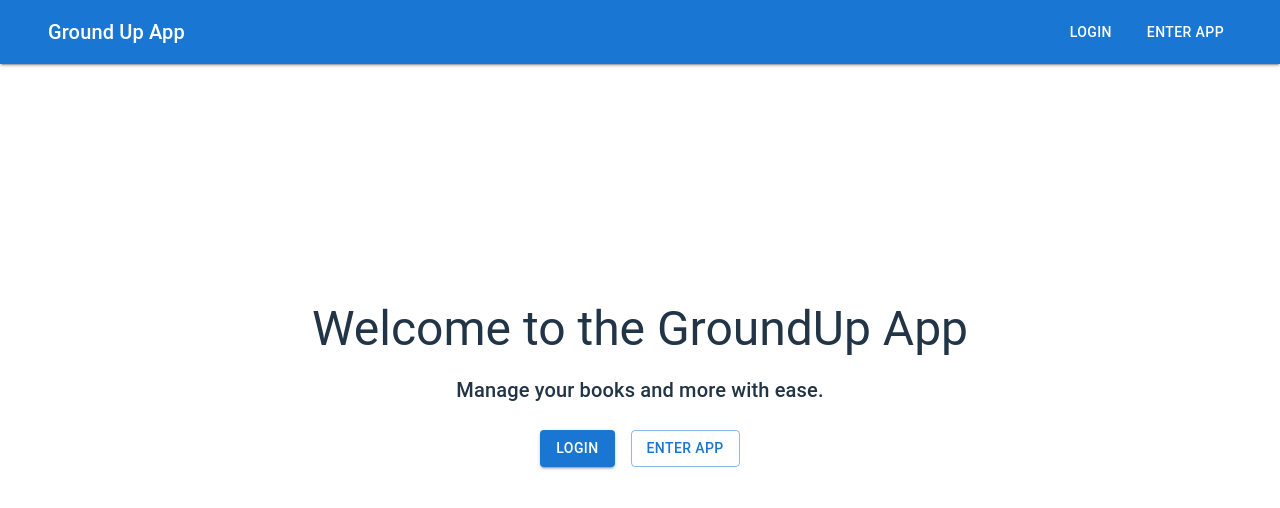
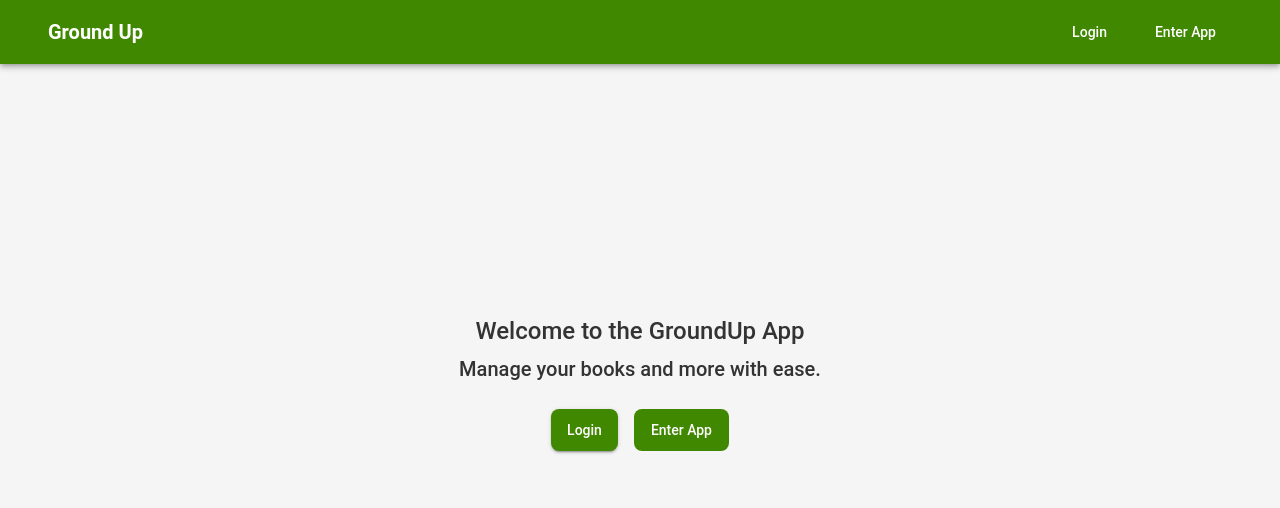
Before and after one commit to rsbst23/groundup.ui, a React (Vite) app: page / in a window 1280 px wide. Shown: the top 508 px of the page. Built offline with nearby package versions, Linux system fonts and the light colour scheme.

Commit message:
Continuing with foundational items, layout, styles, etc.

```diff
--- a/src/components/layouts/ApplicationLayout.jsx
+++ b/src/components/layouts/ApplicationLayout.jsx
@@ -3,21 +3,30 @@ import { Box, CssBaseline } from "@mui/material";
 import Sidebar from "../navigation/Sidebar";
 import TopBar from "../navigation/TopBar";
 
+const drawerWidth = 240;
+const topBarHeight = 64; // Default height for MUI AppBar
+
 const ApplicationLayout = () => {
     return (
-        <Box sx={{ display: "flex", flexDirection: "column", width: "100vw", height: "100vh" }}>
+        <Box sx={{ display: "flex", width: "100vw", height: "100vh" }}>
             <CssBaseline />
 
-            {/* TopBar should be above everything */}
-            <TopBar />
+            {/* TopBar (Fixed at Top) */}
+            <TopBar sx={{ width: `calc(100% - ${drawerWidth}px)`, ml: `${drawerWidth}px` }} />
 
-            {/* Sidebar and main content in a flex container */}
-            <Box sx={{ display: "flex", flexGrow: 1 }}>
-                <Sidebar />
+            {/* Sidebar (Fixed Below TopBar) */}
+            <Sidebar />
 
-                <Box component="main" sx={{ flexGrow: 1, p: 3 }}>
-                    <Outlet /> {/* This loads the page content */}
-                </Box>
+            {/* Main Content Area (Ensures Sidebar Doesn't Overlap) */}
+            <Box
+                component="main"
+                sx={{
+                    flexGrow: 1,
+                    p: 3,
+                    mt: `${topBarHeight}px`, // Pushes down to make space for TopBar
+                }}
+            >
+                <Outlet /> {/* Renders the current page content */}
             </Box>
         </Box>
     );
--- a/src/components/navigation/MainNav.jsx
+++ b/src/components/navigation/MainNav.jsx
@@ -3,18 +3,17 @@ import { Link } from "react-router-dom";
 
 const MainNav = () => {
     return (
-        <AppBar position="static" sx={{ width: "100%", boxShadow: 2, bgcolor: "primary.main" }}>
-            {/* Constrains content inside a full-width AppBar */}
+        <AppBar position="static" sx={{ color: "#ffffff", bgcolor: "primary.main" }}>
             <Container maxWidth="xl">
-                <Toolbar sx={{ display: "flex", justifyContent: "space-between" }}>
+                <Toolbar>
                     {/* Left-aligned logo */}
                     <Typography
                         variant="h6"
                         component={Link}
                         to="/"
-                        sx={{ textDecoration: "none", color: "inherit" }}
+                        sx={{ textDecoration: "none", color: "#ffffff", fontWeight: "bold", "&:hover": { color: "white", textDecoration: "underline" } }}
                     >
-                        Ground Up App
+                        Ground Up
                     </Typography>
 
                     {/* Right-aligned buttons */}
--- a/src/components/navigation/Sidebar.jsx
+++ b/src/components/navigation/Sidebar.jsx
@@ -1,21 +1,29 @@
 import { Drawer, List, ListItemButton, ListItemText } from "@mui/material";
-import { Link } from "react-router-dom";
+import { Link as RouterLink } from "react-router-dom";
+
+const drawerWidth = 240;
+const topBarHeight = 64;
 
 const Sidebar = () => {
     return (
         <Drawer
             variant="permanent"
             sx={{
-                width: 240,
+                width: drawerWidth,
                 flexShrink: 0,
-                "& .MuiDrawer-paper": { width: 240, boxSizing: "border-box" },
+                [`& .MuiDrawer-paper`]: {
+                    width: drawerWidth,
+                    boxSizing: "border-box",
+                    top: `${topBarHeight}px`, // Moves below TopBar
+                    height: `calc(100vh - ${topBarHeight}px)`, // Fills remaining height
+                },
             }}
         >
             <List>
-                <ListItemButton component={Link} to="/application">
+                <ListItemButton component={RouterLink} to="/application">
                     <ListItemText primary="Dashboard" />
                 </ListItemButton>
-                <ListItemButton component={Link} to="/application/books">
+                <ListItemButton component={RouterLink} to="/application/books">
                     <ListItemText primary="Books" />
                 </ListItemButton>
             </List>
--- a/src/components/navigation/TopBar.jsx
+++ b/src/components/navigation/TopBar.jsx
@@ -1,21 +1,21 @@
-import { AppBar, Toolbar, Typography } from "@mui/material";
-import { Link } from "react-router-dom";
+import { Link, AppBar, Toolbar, Typography } from "@mui/material";
+import { Link as RouterLink } from "react-router-dom";
 
 const TopBar = () => {
     return (
-        <AppBar position="sticky" sx={{ zIndex: 1201 }}>
+        <AppBar position="fixed" sx={{ zIndex: (theme) => theme.zIndex.drawer + 1 }}>
             <Toolbar>
                 <Typography
                     variant="h6"
-                    component={Link}
+                    component={RouterLink}
                     to="/" // Link to the home page
                     sx={{
                         textDecoration: "none",
                         color: "inherit",
-                        "&:hover": { textDecoration: "underline" }
+                        "&:hover": { color: "white", textDecoration: "underline" }
                     }}
                 >
-                    GroundUp Application
+                    Ground Up
                 </Typography>
             </Toolbar>
         </AppBar>
--- a/src/main.jsx
+++ b/src/main.jsx
@@ -1,17 +1,23 @@
 import { StrictMode } from "react";
 import { createRoot } from "react-dom/client";
+import { ThemeProvider } from "@mui/material/styles";
+import { CssBaseline } from "@mui/material";
 import { Provider } from "react-redux";
 import { store } from "./store/store";
 import { BrowserRouter } from "react-router-dom";
 import Router from "./router";
-import "./index.css";
+import theme from "./styles/theme";
+import "./styles/index.css";
 
 createRoot(document.getElementById("root")).render(
   <StrictMode>
     <Provider store={store}>
-      <BrowserRouter>
-        <Router />
-      </BrowserRouter>
+        <ThemeProvider theme={theme}>
+            <CssBaseline /> {/* Reset browser styles */}
+            <BrowserRouter>
+                <Router />
+            </BrowserRouter>
+        </ThemeProvider>
     </Provider>
   </StrictMode>
 );
--- a/src/pages/application/books/index.jsx
+++ b/src/pages/application/books/index.jsx
@@ -1,16 +1,8 @@
 import { useEffect } from "react";
 import { useDispatch, useSelector } from "react-redux";
 import { fetchBooks, removeBook } from "../../../store/booksSlice";
-import { Link } from "react-router-dom";
-import {
-  Button,
-  List,
-  ListItem,
-  ListItemText,
-  IconButton,
-  Typography,
-  Box,
-} from "@mui/material";
+import { Link as RouterLink } from "react-router-dom";
+import { Link, Button, List, ListItem, ListItemText, IconButton, Typography, Box } from "@mui/material";
 import DeleteIcon from "@mui/icons-material/Delete";
 import EditIcon from "@mui/icons-material/Edit";
 
@@ -44,7 +36,7 @@ const BooksList = () => {
         Books List
       </Typography>
       <Button
-        component={Link}
+        component={RouterLink}
         to="add"
         variant="contained"
         color="primary"
@@ -59,7 +51,7 @@ const BooksList = () => {
             secondaryAction={
               <>
                 <IconButton
-                  component={Link}
+                  component={RouterLink}
                   to={`${book.id}/edit`}
                   edge="end"
                   color="primary"
@@ -78,11 +70,8 @@ const BooksList = () => {
           >
             <ListItemText
               primary={
-                <Link
-                  to={`${book.id}`}
-                  style={{ textDecoration: "none", color: "inherit" }}
-                >
-                  {book.title}
+                <Link component={RouterLink} to={`${book.id}`}>
+                    {book.title}
                 </Link>
               }
               secondary={`Author: ${book.author}`}
--- /dev/null
+++ b/src/styles/theme.js
@@ -0,0 +1,82 @@
+import { createTheme } from "@mui/material/styles";
+
+// Define the theme
+const theme = createTheme({
+    palette: {
+        primary: {
+            main: "#408800", // Primary color remains green
+        },
+        secondary: {
+            main: "#ff9800",
+        },
+        background: {
+            default: "#f5f5f5",
+            paper: "#ffffff",
+        },
+        text: {
+            primary: "#333333", // Normal text remains dark
+            secondary: "#666666",
+        },
+    },
+    typography: {
+        fontFamily: "'Roboto', sans-serif",
+        h1: { fontSize: "2rem", fontWeight: 700 },
+        h2: { fontSize: "1.75rem", fontWeight: 600 },
+        h3: { fontSize: "1.5rem", fontWeight: 500 },
+        body1: { fontSize: "1rem" },
+        body2: { fontSize: "0.875rem", color: "text.secondary" },
+        button: { textTransform: "none" },
+    },
+    components: {
+        MuiButton: {
+            styleOverrides: {
+                root: {
+                    borderRadius: "8px",
+                    padding: "8px 16px",
+                    textTransform: "none",
+                    backgroundColor: "#408800", // Default green button
+                    color: "#ffffff", // Default text color
+                    "&:hover": {
+                        backgroundColor: "#2f6600", // Darker green on hover
+                        color: "#ffffff", // Ensure text stays white on hover
+                    },
+                }
+            },
+        },
+        MuiLink: {
+            styleOverrides: {
+                root: {
+                    textDecoration: "none",
+                    color: "inherit", // Inherit color (avoids browser default blue links)
+                    "&:hover": {
+                        color: "#408800",
+                    },
+                },
+            },
+        },
+        MuiAppBar: {
+            styleOverrides: {
+                root: {
+                    width: "100%",
+                    boxShadow: 2,
+                    backgroundColor: "#408800", // Keep navbar green
+                    color: "#ffffff", // Ensure text is white in navbar
+                    "&:hover": {
+                        color: "#ffffff", // Keeps color unchanged on hover
+                    },
+                },
+            },
+        },
+        MuiToolbar: {
+            styleOverrides: {
+                root: {
+                    display: "flex",
+                    justifyContent: "space-between",
+                    alignItems: "center",
+                },
+            },
+        },
+    },
+});
+
+export default theme;
--- /dev/null
+++ b/src/styles/variables.js
@@ -0,0 +1,13 @@
+const spacing = {
+    small: "8px",
+    medium: "16px",
+    large: "24px",
+};
+
+const breakpoints = {
+    mobile: "600px",
+    tablet: "960px",
+    desktop: "1280px",
+};
+
+export { spacing, breakpoints };
```
Also changed, not shown: src/styles/index.css (renamed from src/index.css).
